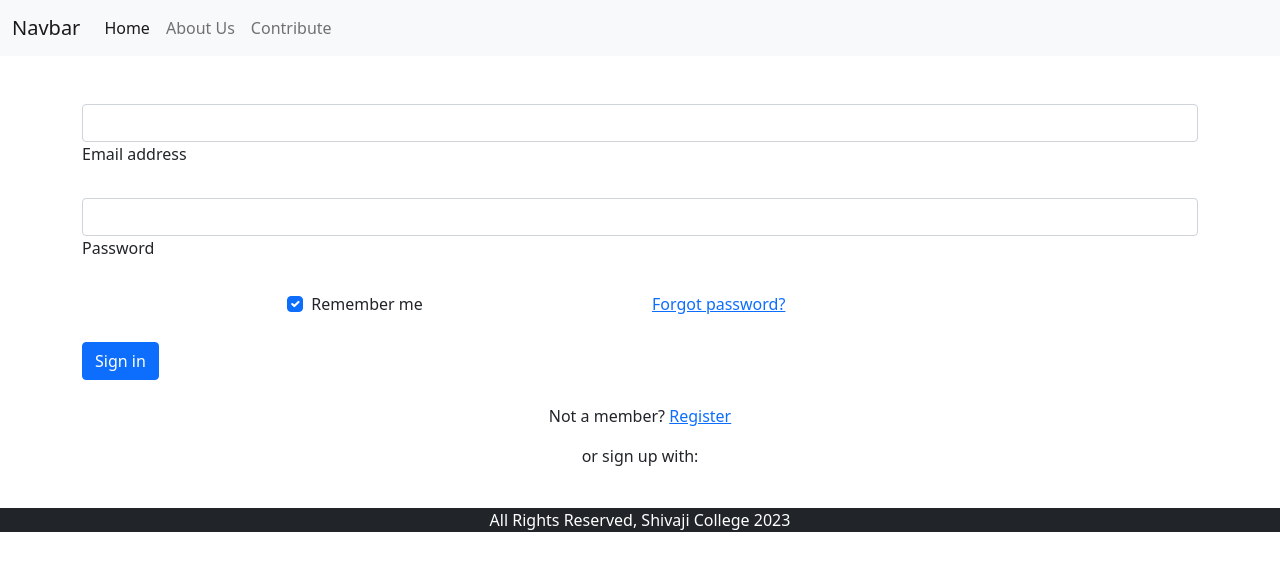
After one commit to KumarAmrendram/php-project, a PHP site: page /login.php in a window 1280 px wide. The commit adds this page. Shown: the top 571 px of the page. Run offline with PHP 8.4, Linux system fonts and the light colour scheme.

Commit message:
- adds login page

```diff
--- /dev/null
+++ b/Partials/_footer.php
@@ -0,0 +1,9 @@
+<?php
+
+echo '<footer>
+<div class="container-fluid text-center bg-dark text-white">
+    <p>All Rights Reserved, Shivaji College 2023</p>
+</div></footer>';
+
+
+?>
--- a/Partials/_header.php
+++ b/Partials/_header.php
@@ -1,9 +1,9 @@
 <?php
 
 
-echo '<nav class="navbar navbar-expand-lg navbar-light bg-light">
+echo '<nav class="navbar navbar-expand-lg navbar-dark bg-dark">
 <div class="container-fluid">
-  <a class="navbar-brand" href="#">AskShivaji</a>
+  <a class="navbar-brand" href="#">ASQ</a>
   <button class="navbar-toggler" type="button" data-bs-toggle="collapse" data-bs-target="#navbarSupportedContent" aria-controls="navbarSupportedContent" aria-expanded="false" aria-label="Toggle navigation">
     <span class="navbar-toggler-icon"></span>
   </button>
--- /dev/null
+++ b/login.php
@@ -0,0 +1,109 @@
+<!doctype html>
+<html lang="en">
+  <head>
+    <!-- Required meta tags -->
+    <meta charset="utf-8">
+    <meta name="viewport" content="width=device-width, initial-scale=1">
+
+    <link rel="stylesheet" href="/public/CSS/style.css">
+
+    <!-- Bootstrap CSS -->
+    <link href="https://cdn.jsdelivr.net/npm/bootstrap@5.0.2/dist/css/bootstrap.min.css" rel="stylesheet" integrity="sha384-EVSTQN3/azprG1Anm3QDgpJLIm9Nao0Yz1ztcQTwFspd3yD65VohhpuuCOmLASjC" crossorigin="anonymous">
+
+    <link rel="shortcut icon" type="image/x-icon" href="/public/favicon.ico">
+
+
+
+    <title>Ask Shivaji</title>
+  </head>
+  <body>
+        <div>
+        <nav class="navbar navbar-expand-lg navbar-light bg-light">
+          <div class="container-fluid">
+          <a class="navbar-brand" href="#">Navbar</a>
+        <button class="navbar-toggler" type="button" data-bs-toggle="collapse" data-bs-target="#navbarNavDropdown" aria-controls="navbarNavDropdown" aria-expanded="false" aria-label="Toggle navigation">
+        <span class="navbar-toggler-icon"></span>
+        </button>
+        <ul class="navbar-nav me-auto mb-2 mb-lg-0">
+      <li class="nav-item">
+        <a class="nav-link active" aria-current="page" href="#">Home</a>
+      </li>
+      <li class="nav-item">
+      <a class="nav-link" href="#">About Us</a>
+    </li>
+    <li class="nav-item">
+    <a class="nav-link" href="#">Contribute</a>
+  </li>
+      </ul>
+    </div>
+  </div>
+</nav>
+</div>
+
+
+<div class="container-sm mt-5">
+
+<form>
+  <!-- Email input -->
+  <div class="form-outline mb-4">
+    <input type="email" id="form2Example1" class="form-control" />
+    <label class="form-label" for="form2Example1">Email address</label>
+  </div>
+
+  <!-- Password input -->
+  <div class="form-outline mb-4">
+    <input type="password" id="form2Example2" class="form-control" />
+    <label class="form-label" for="form2Example2">Password</label>
+  </div>
+
+  <!-- 2 column grid layout for inline styling -->
+  <div class="row mb-4">
+    <div class="col d-flex justify-content-center">
+      <!-- Checkbox -->
+      <div class="form-check">
+        <input class="form-check-input" type="checkbox" value="" id="form2Example31" checked />
+        <label class="form-check-label" for="form2Example31"> Remember me </label>
+      </div>
+    </div>
+
+    <div class="col">
+      <!-- Simple link -->
+      <a href="#!">Forgot password?</a>
+    </div>
+  </div>
+
+  <!-- Submit button -->
+  <button type="button" class="btn btn-primary btn-block mb-4">Sign in</button>
+
+  <!-- Register buttons -->
+  <div class="text-center">
+    <p>Not a member? <a href="#!">Register</a></p>
+    <p>or sign up with:</p>
+    <button type="button" class="btn btn-link btn-floating mx-1">
+      <i class="fab fa-facebook-f"></i>
+    </button>
+
+    <button type="button" class="btn btn-link btn-floating mx-1">
+      <i class="fab fa-google"></i>
+    </button>
+
+    <button type="button" class="btn btn-link btn-floating mx-1">
+      <i class="fab fa-twitter"></i>
+    </button>
+
+    <button type="button" class="btn btn-link btn-floating mx-1">
+      <i class="fab fa-github"></i>
+    </button>
+  </div>
+</form>
+</div>
+
+
+
+
+  <?php include "Partials/_footer.php" ?>
+    <!-- Option 1: Bootstrap Bundle with Popper -->
+    <script src="https://cdn.jsdelivr.net/npm/bootstrap@5.0.2/dist/js/bootstrap.bundle.min.js" integrity="sha384-MrcW6ZMFYlzcLA8Nl+NtUVF0sA7MsXsP1UyJoMp4YLEuNSfAP+JcXn/tWtIaxVXM" crossorigin="anonymous"></script>
+
+  </body>
+</html>
--- /dev/null
+++ b/public/CSS/style.css
@@ -0,0 +1,14 @@
+* {
+    margin: 0;
+    bottom: 0;
+    padding: 0;
+    box-sizing: border-box;
+}
+
+body {
+    background-color: red;
+}
+
+footer {
+    bottom: 0;
+}
```
Also changed, not shown: index.php (+38 -0 lines), text.html (added, +13 -0 lines), 1 other file.
